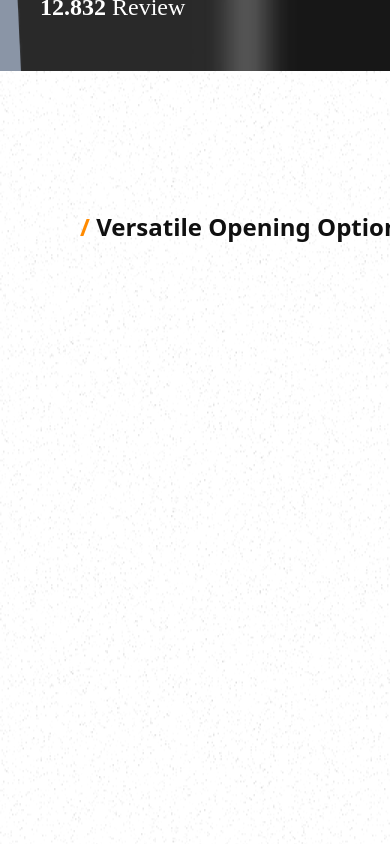
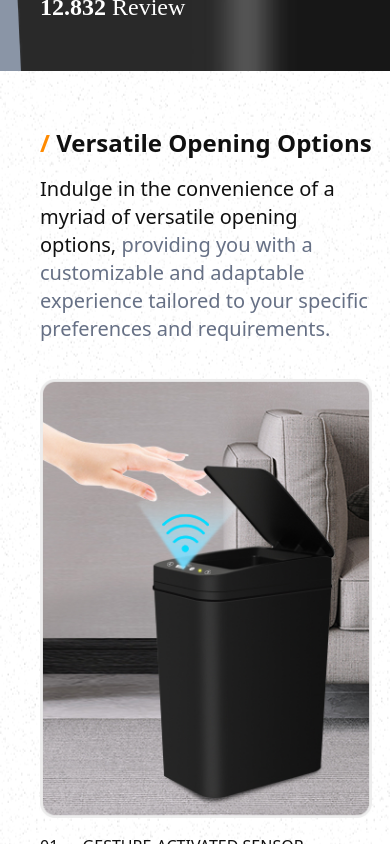
Before and after one commit to NaufalIhza17/bst-fp-8, a React (Vite) app: page / in a window 390 px wide. Shown: the part 900-1744 px from the top of the page. Built offline with nearby package versions, Linux system fonts and the light colour scheme.

Commit message:
fix: responsive versatile & upgrade

```diff
--- a/src/components/Upgrade/main.jsx
+++ b/src/components/Upgrade/main.jsx
@@ -8,16 +8,16 @@ export const upgradeData = [
 
 export default function UpgradeComponents() {
   return (
-    <section className="w-full bg-white bg-review bg-center px-5 py-10">
-      <div className="layout bg-upgrade flex items-center justify-around rounded-2xl">
-        <h2 className="text-white font-semibold text-5xl max-w-[544px]">
+    <section className="w-full bg-white bg-review bg-center px-3 sm:px-5 py-10">
+      <div className="max-w-[1440px] w-full mx-auto bg-upgrade flex flex-col sm:flex-row items-start md:items-center justify-around rounded-2xl px-5 gap-10 py-20 lg:py-[140px]">
+        <h2 className="text-white font-semibold text-4xl sm:text-5xl max-w-[544px]">
           Upgrade your bathroom for a fresh, stylish vibe.
         </h2>
-        <div className="flex flex-col gap-6 my-[140px]">
+        <div className="grid max-sm:grid-cols-2 gap-4 md:gap-6 max-sm:w-full">
           {upgradeData.map((data) => (
             <div
               key={data}
-              className="w-[309px] py-4 bg-white/80 rounded-full text-center hover:scale-110 group hover:bg-[#8A95A6] transition-all"
+              className="w-[309px] max-sm:w-full max-md:w-[260px] py-4 bg-white/80 rounded-full text-center hover:scale-110 group hover:bg-[#8A95A6] transition-all"
             >
               <p className="font-medium text-[#8E8E8E] group-hover:text-white">
                 {data}
--- a/src/components/Versatile/main.jsx
+++ b/src/components/Versatile/main.jsx
@@ -1,12 +1,12 @@
 export default function VersatileComponents() {
   return (
-    <section className="w-full bg-white bg-review bg-center py-[140px] px-20">
-      <div className="layout grid gap-[72px]">
-        <div className="flex justify-between gap-10">
+    <section className="w-full bg-white bg-review bg-center py-14 lg:py-20 px-10 lg:px-20">
+      <div className="max-w-[1440px] w-full mx-auto grid gap-9 lg:gap-[72px]">
+        <div className="flex flex-col lg:flex-row justify-between gap-4 lg:gap-10">
           <h1 className="font-semibold text-[#101010] text-2xl min-w-max">
             <span className="text-[#FF8A00]">/ </span>Versatile Opening Options
           </h1>
-          <p className="font-medium text-[28px] text-[#101010] max-w-[685px]">
+          <p className="font-medium text-xl lg:text-[28px] text-[#101010] lg:max-w-[685px]">
             Indulge in the convenience of a myriad of versatile opening options,{" "}
             <span className="text-[#667085]">
               providing you with a customizable and adaptable experience
@@ -15,7 +15,7 @@ export default function VersatileComponents() {
           </p>
         </div>
         <div
-          className="text-[#101010] flex gap-8 justify-between text-lg uppercase"
+          className="text-[#101010] flex max-sm:flex-wrap gap-8 justify-between text-base lg:text-lg uppercase"
         >
           <div className="flex flex-col gap-4 max-w-[348px]">
             <img src={"/images/step-1.jpg"} alt="" width={348} height={461} />
```
